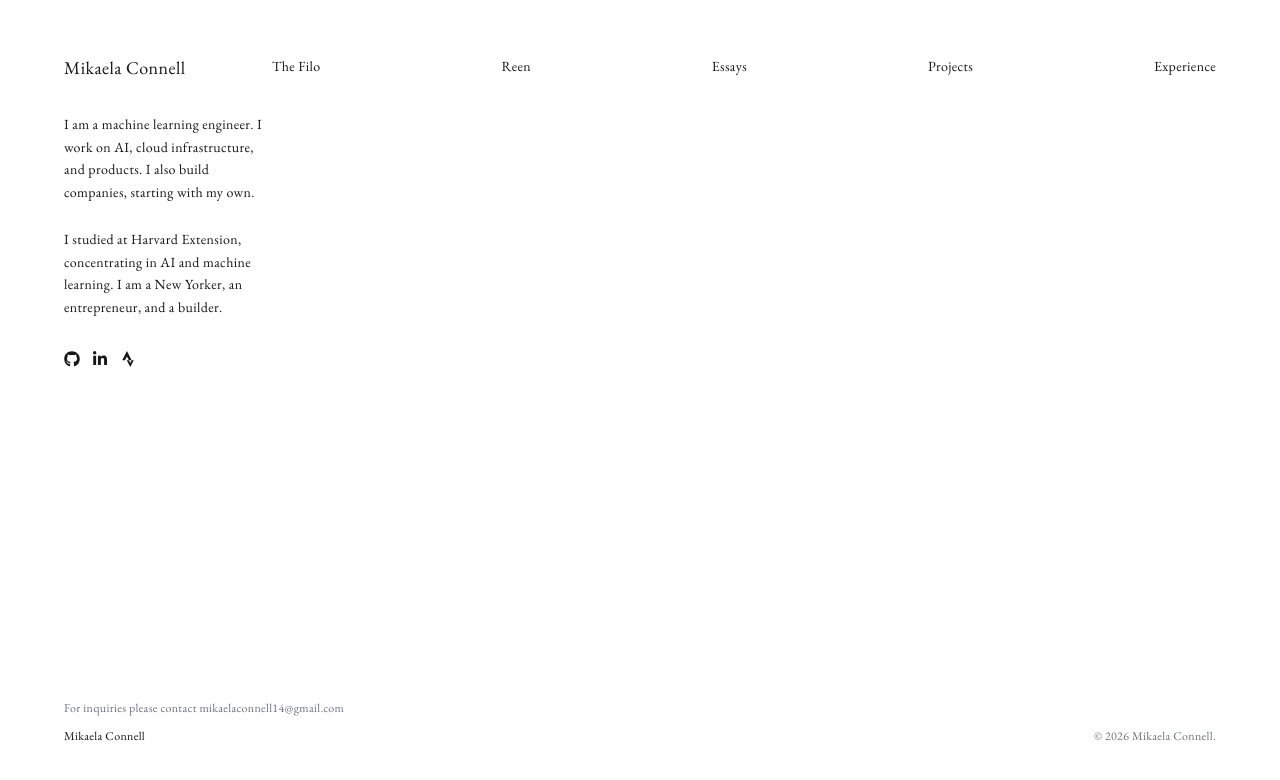
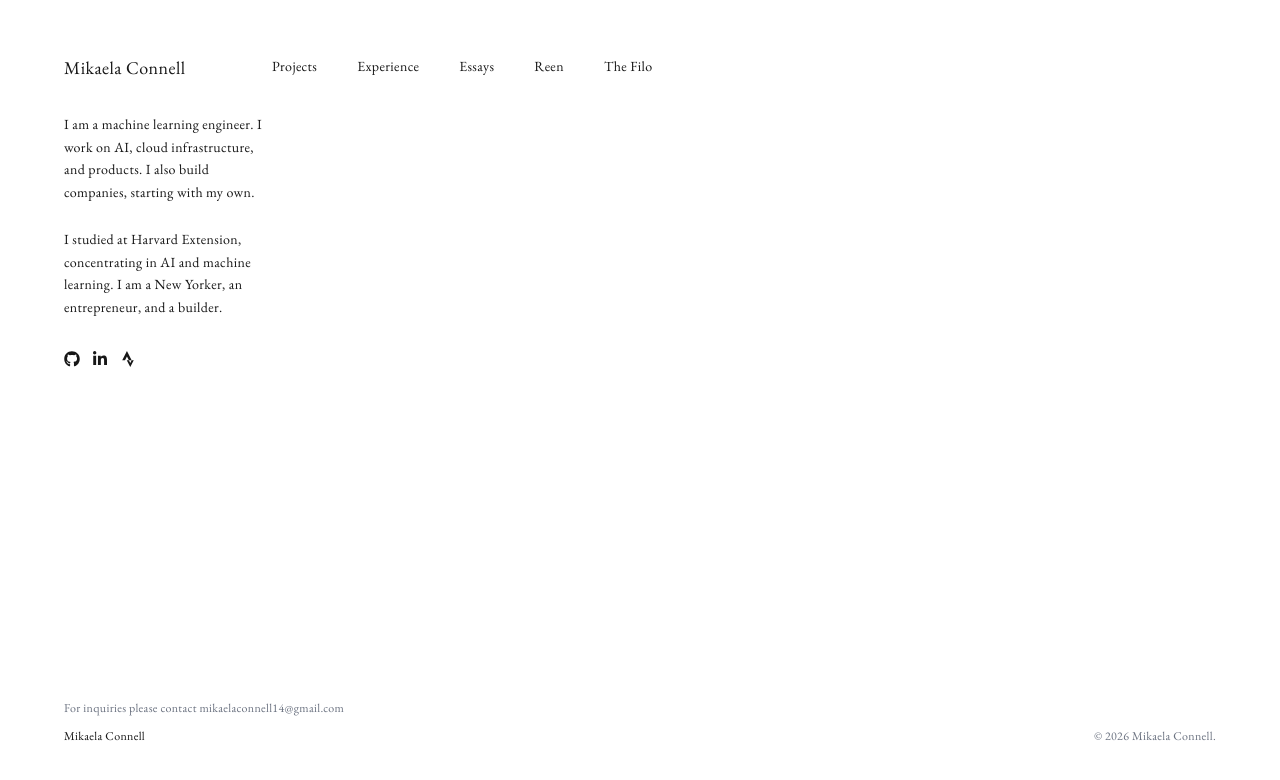
Before and after one commit to mikaelaconnell/mikaelaconnell.github.io, a Next.js app: page / in a window 1280 px wide. Shown: the top 780 px of the page. Built offline with nearby package versions, Linux system fonts and the light colour scheme.

Commit message:
Reorder nav tabs and tighten spacing

```diff
--- a/src/app/page.tsx
+++ b/src/app/page.tsx
@@ -2,11 +2,11 @@ import Link from "next/link";
 import { FaGithub, FaLinkedinIn, FaStrava } from "react-icons/fa";
 
 const navLinks = [
-  { href: "/the-filo", label: "The Filo" },
-  { href: "/reen", label: "Reen" },
-  { href: "/essays", label: "Essays" },
   { href: "/projects", label: "Projects" },
   { href: "/experience", label: "Experience" },
+  { href: "/essays", label: "Essays" },
+  { href: "/reen", label: "Reen" },
+  { href: "/the-filo", label: "The Filo" },
 ];
 
 const socialLinks = [
@@ -63,9 +63,9 @@ export default function Home() {
           </div>
         </div>
 
-        {/* Right area — nav links spread across the top */}
+        {/* Right area — nav links across the top */}
         <div className="flex-1">
-          <nav className="flex justify-between">
+          <nav className="flex gap-8 lg:gap-10">
             {navLinks.map(({ href, label }) => (
               <Link
                 key={href}
--- a/src/components/Sidebar.tsx
+++ b/src/components/Sidebar.tsx
@@ -4,11 +4,11 @@ import Link from "next/link";
 import { usePathname } from "next/navigation";
 
 const navLinks = [
-  { href: "/the-filo", label: "The Filo" },
-  { href: "/reen", label: "Reen" },
-  { href: "/essays", label: "Essays" },
   { href: "/projects", label: "Projects" },
   { href: "/experience", label: "Experience" },
+  { href: "/essays", label: "Essays" },
+  { href: "/reen", label: "Reen" },
+  { href: "/the-filo", label: "The Filo" },
 ];
 
 export default function Sidebar() {
```
